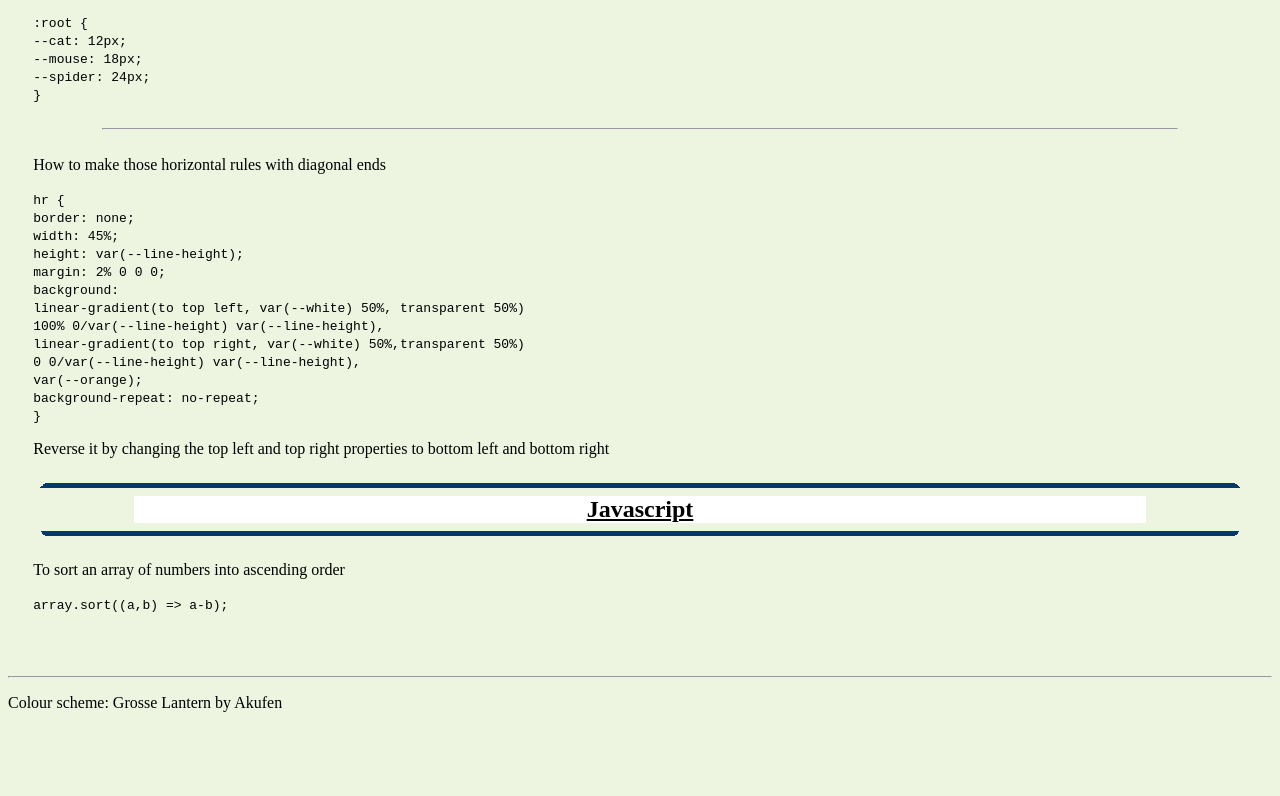
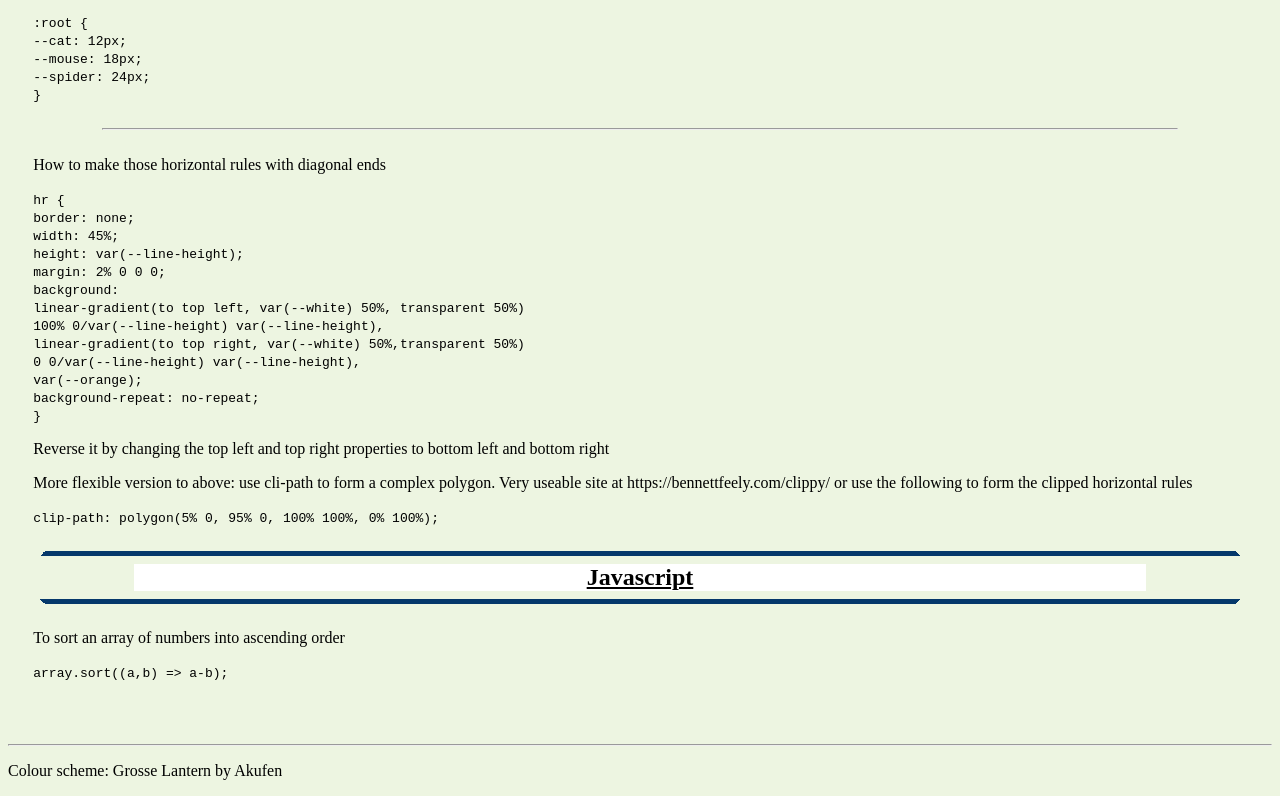
Before and after one commit to KalloCodes/tips-tricks, a plain HTML site: page index.html in a window 1280 px wide. Shown: the part 647-1443 px from the top of the page. Before the commit the page ends 1375 px from the top, so only its background shows below. Drawn offline with Linux system fonts and the light colour scheme.

Commit message:
Another small update

```diff
--- a/index.html
+++ b/index.html
@@ -80,6 +80,10 @@
             <br>}
         </code>
         <p>Reverse it by changing the top left and top right properties to bottom left and bottom right</p>
+        <p>More flexible version to above: use cli-path to form a complex polygon. Very useable site at https://bennettfeely.com/clippy/ or use the following to form the clipped horizontal rules</p>
+        <code>
+            clip-path: polygon(5% 0, 95% 0, 100% 100%, 0% 100%);
+        </code>
     </div>
 
 
```
